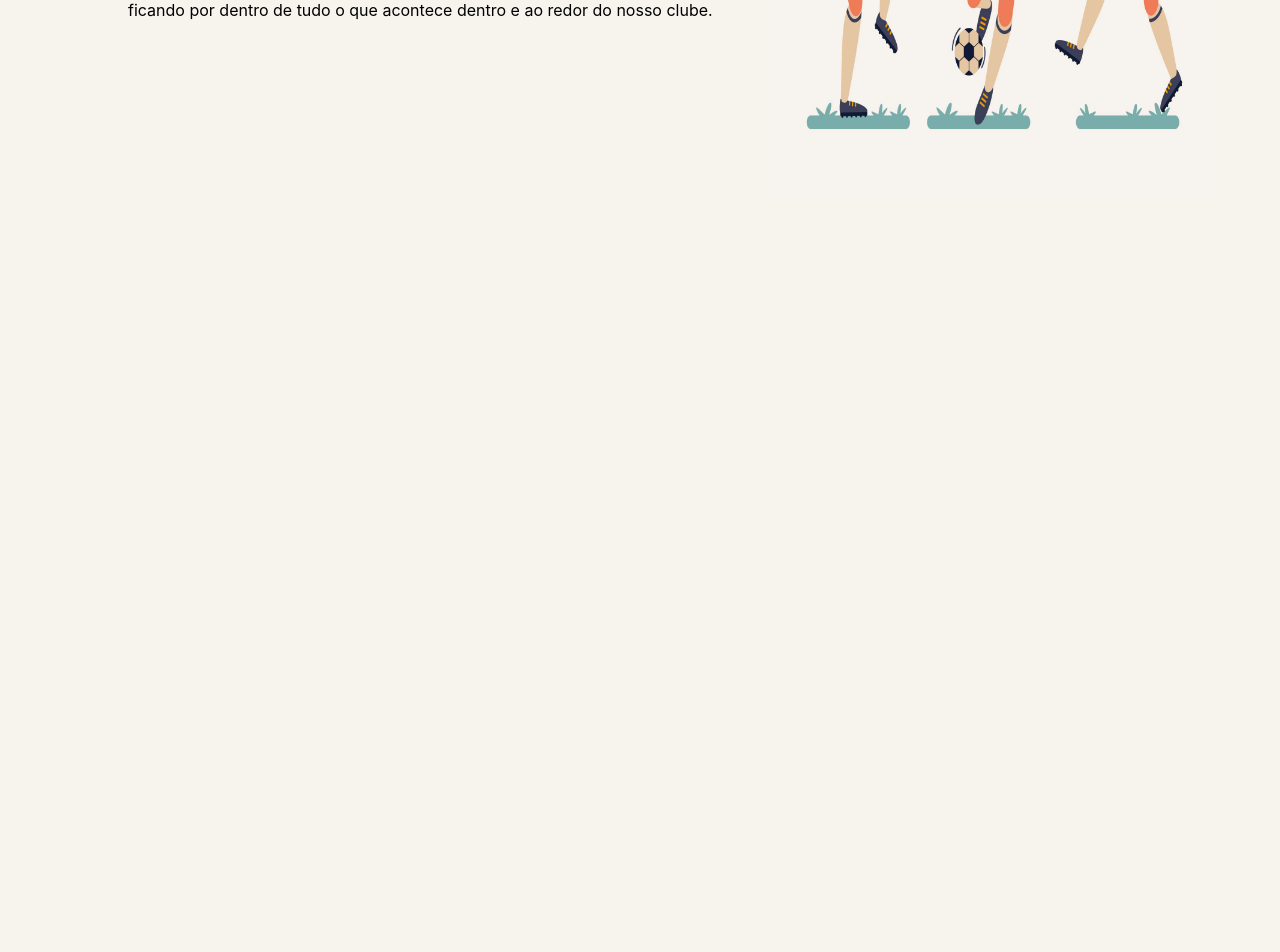
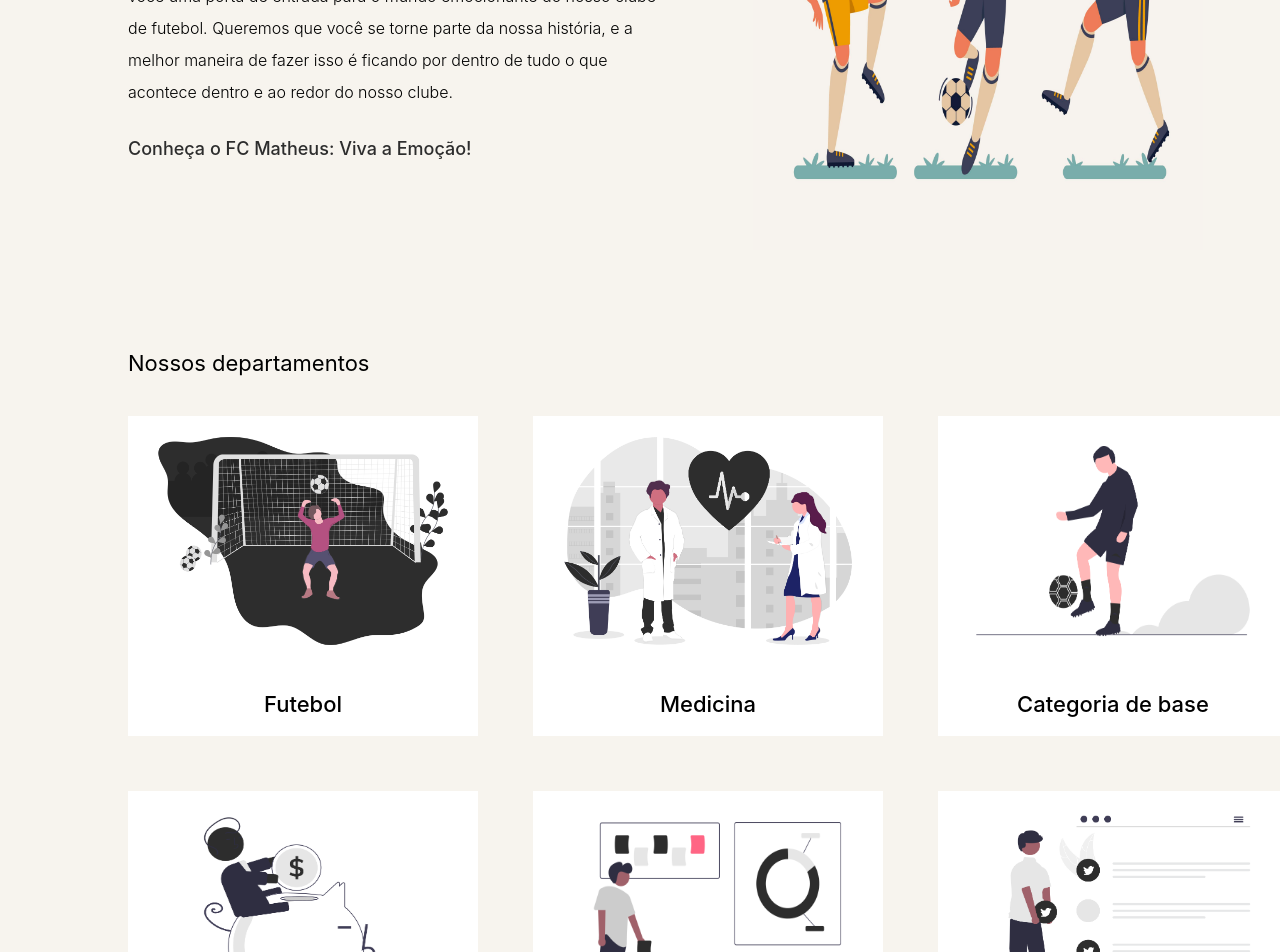
Before and after one commit to MatheusFelipe27/meu-clube-front, a React (Create React App) app: page / in a window 1280 px wide. Shown: the part 300-1252 px from the top of the page. Before the commit the page ends 800 px from the top, so only its background shows below. Built offline with nearby package versions, Linux system fonts and the light colour scheme.

Commit message:
add Home page content

```diff
--- a/src/pages/home/Home.scss
+++ b/src/pages/home/Home.scss
@@ -1,3 +1,10 @@
+ .homeAllContent{
+    display: flex;
+    flex-direction: column;
+    margin-left: 10%;
+    margin-right: 6%;
+    margin-top: 50px;
+    gap: 50px;
     .homeInitial{
         display: flex;
         justify-content: space-between;
@@ -5,20 +12,53 @@
             display: flex;
             flex-direction: column;
             margin-top: 100px;
-        margin-left: 10%;
             gap: 30px;
             width: 50%;
             #one{
                 font-size: 28px;
+                font-weight: 400;
             }
             #two{
                 font-size: 16px;
                 line-height: 2em;
+                font-weight: 300;
+            }
+            #three{
+                font-size: 18px;
+                text-decoration: none;
+                color: #2D2D2D;
+                font-weight: 500;
+            }
+            #three:hover{
+                cursor: pointer;
+                text-decoration: underline;
+                transform: scale(1.3);
+                margin-left: 13%;
             }
         }
         img{
             width: 450px;
             height: 500px;
-        margin-right: 5%;
         }
     }
+}
+
+.homeDepartments{
+    display: flex;
+    margin-top: 50px;
+    flex-direction: column;
+    gap: 40px;
+    #title{
+        font-size: 22px;
+        font-weight: 400;
+
+    }
+
+    .homeDepartmentsGrid{
+        display: grid;
+        grid-template-columns: repeat(3, 350px);
+        grid-template-rows: repeat(2, 320px);
+        gap: 55px;
+        margin-bottom: 50px;
+    }
+}
--- a/src/pages/home/Home.tsx
+++ b/src/pages/home/Home.tsx
@@ -1,23 +1,70 @@
-import React from 'react'
+import React, { useState, useEffect } from 'react'
 import football from './../../assets/football.jpg'
+import soccer from './../../assets/soccer.png'
+import finances from './../../assets/finances.png'
+import marketing from './../../assets/marketing.png'
+import medicine from './../../assets/medicine.png'
+import base from './../../assets/base.png'
+import socialmedia from './../../assets/socialmedia.png'
+
 import './Home.scss'
 import Navbar from '../../components/navbar/Navbar'
+import Departments from '../../components/departments/Departments'
+
 
 const Home = () => {
+    const [navbarFixed,setNavbarFixed] = useState<boolean>(false)
+
+    const updateNavbarPosition = () => {
+        window.scrollY > 0 ? setNavbarFixed(true) : setNavbarFixed(false);
+    };
+
+
+    useEffect(() => {
+        window.addEventListener("scroll", updateNavbarPosition);
+        return () => {
+          window.removeEventListener("scroll", updateNavbarPosition);
+        };
+      }, []);
+
+      useEffect(() => {
+        if (navbarFixed) {
+          document.getElementsByTagName("nav")[0].style.background = "#2D2D2D"
+        }
+        else{
+            document.getElementsByTagName("nav")[0].style.background = "#F7F4EE"
+        }
+    }, [navbarFixed]);
+
   return (
     <>
         <Navbar/>
-        <div className='homeInitial'>
+        <div className='homeAllContent'>
+            <div className='homeInitial' id='homeInitial'>
                 <div className='homeInitialText'>
                     <span id='one'>Explore o FC Matheus - Fique Por Dentro de Tudo!</span>
-                <span id='two'>Bem-vindo ao coração pulsante do FC Matheus! Aqui, oferecemos a você
+                    <span id='two'>Bem-vindo ao coração pulsante do <strong>FC Matheus</strong>! Aqui, oferecemos a você
                         uma porta de entrada para o mundo emocionante do nosso clube de futebol.
                         Queremos que você se torne parte da nossa história, e a melhor maneira de
                         fazer isso é ficando por dentro de tudo o que acontece dentro e ao redor
                         do nosso clube.
                     </span>
+                    <a href='#homeDepartments' id="three">Conheça o FC Matheus: Viva a Emoção!</a>
                 </div>
                 <img src={football} alt='torcedores comemorando'/>
+            </div>
+
+            <div className='homeDepartments' id='homeDepartments'>
+                <span id='title'>Nossos departamentos</span>
+                <div className= 'homeDepartmentsGrid' id='homeDepartments'>
+                    <Departments name="Futebol" img={soccer}/>
+                    <Departments name="Medicina" img={medicine}/>
+                    <Departments name="Categoria de base" img={base}/>
+                    <Departments name="Finanças" img={finances}/>
+                    <Departments name="Marketing" img={marketing}/>
+                    <Departments name="Comunicação" img={socialmedia}/>
+                </div>
+            </div>
         </div>
     </>
   )
```
Lines whose indentation alone changed are shown as unchanged.
